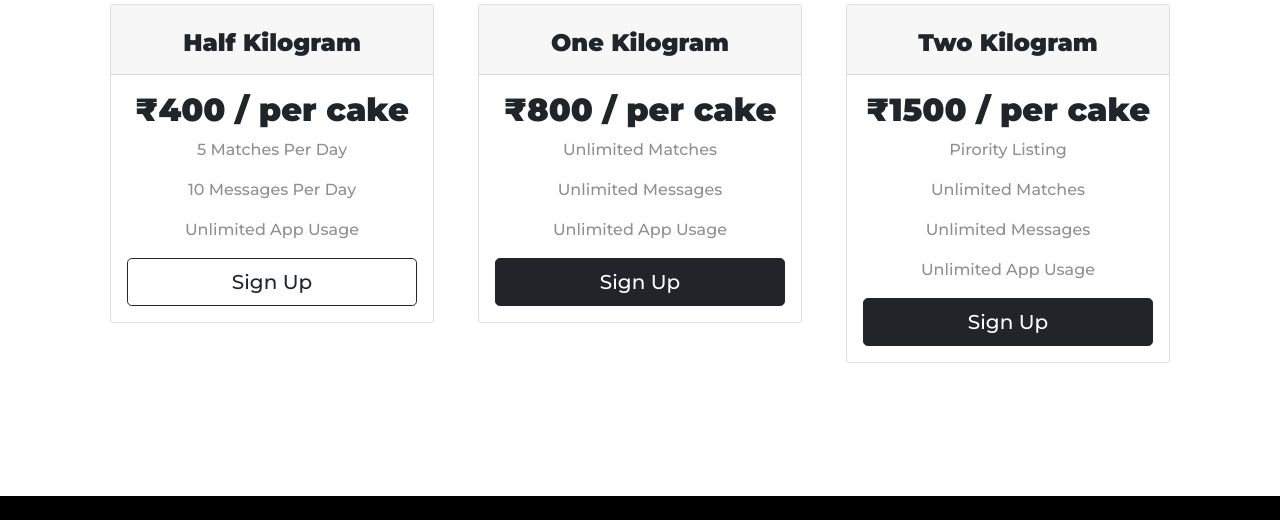
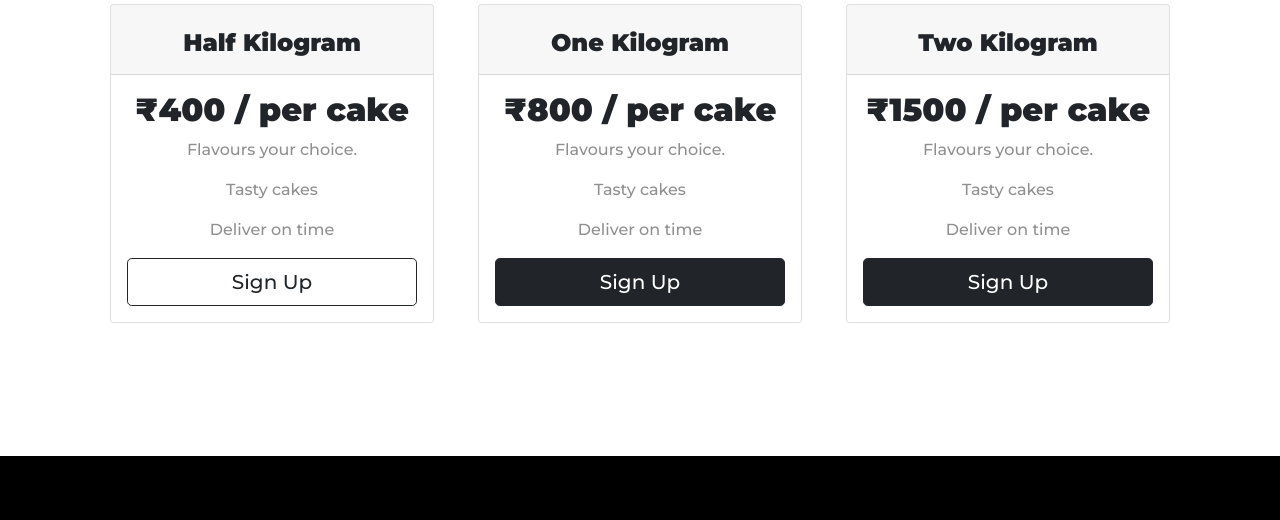
Before and after one commit to MUTHURAJANP15112000/ARYAPASTRIES2022, a plain HTML site: page index.html in a window 1280 px wide. Shown: the part 1940-2460 px from the top of the page. Drawn offline with nearby package versions, Linux system fonts and the light colour scheme.

Commit message:
Update index.html

```diff
--- a/index.html
+++ b/index.html
@@ -166,9 +166,9 @@
 
     <div class="card-body">
       <h2>₹400 / per cake</h2>
-      <p>5 Matches Per Day</p>
-      <p>10 Messages Per Day</p>
-      <p>Unlimited App Usage</p>
+       <p>Flavours your choice.</p>
+      <p>Tasty cakes</p>
+      <p>Deliver on time</p>
       <div class="d-grid">
       <button class="btn btn-lg btn-block btn-outline-dark" type="button">Sign Up</button>
       </div>
@@ -183,9 +183,9 @@
 
     <div class="card-body">
       <h2>₹800 / per cake</h2>
-      <p>Unlimited Matches</p>
-      <p>Unlimited Messages</p>
-      <p>Unlimited App Usage</p>
+      <p>Flavours your choice.</p>
+      <p>Tasty cakes</p>
+      <p>Deliver on time</p>
       <div class="d-grid">
       <button  class="btn btn-lg btn-block btn-dark" type="button">Sign Up</button>
     </div>
@@ -204,10 +204,10 @@
     <div class="card-body">
 
       <h2>₹1500 / per cake</h2>
-      <p>Pirority Listing</p>
-      <p>Unlimited Matches</p>
-      <p>Unlimited Messages</p>
-      <p>Unlimited App Usage</p>
+
+       <p>Flavours your choice.</p>
+      <p>Tasty cakes</p>
+      <p>Deliver on time</p>
       <div class="d-grid">
       <button class="btn btn-lg btn-block btn-dark" type="button">Sign Up</button>
   </div>
```
